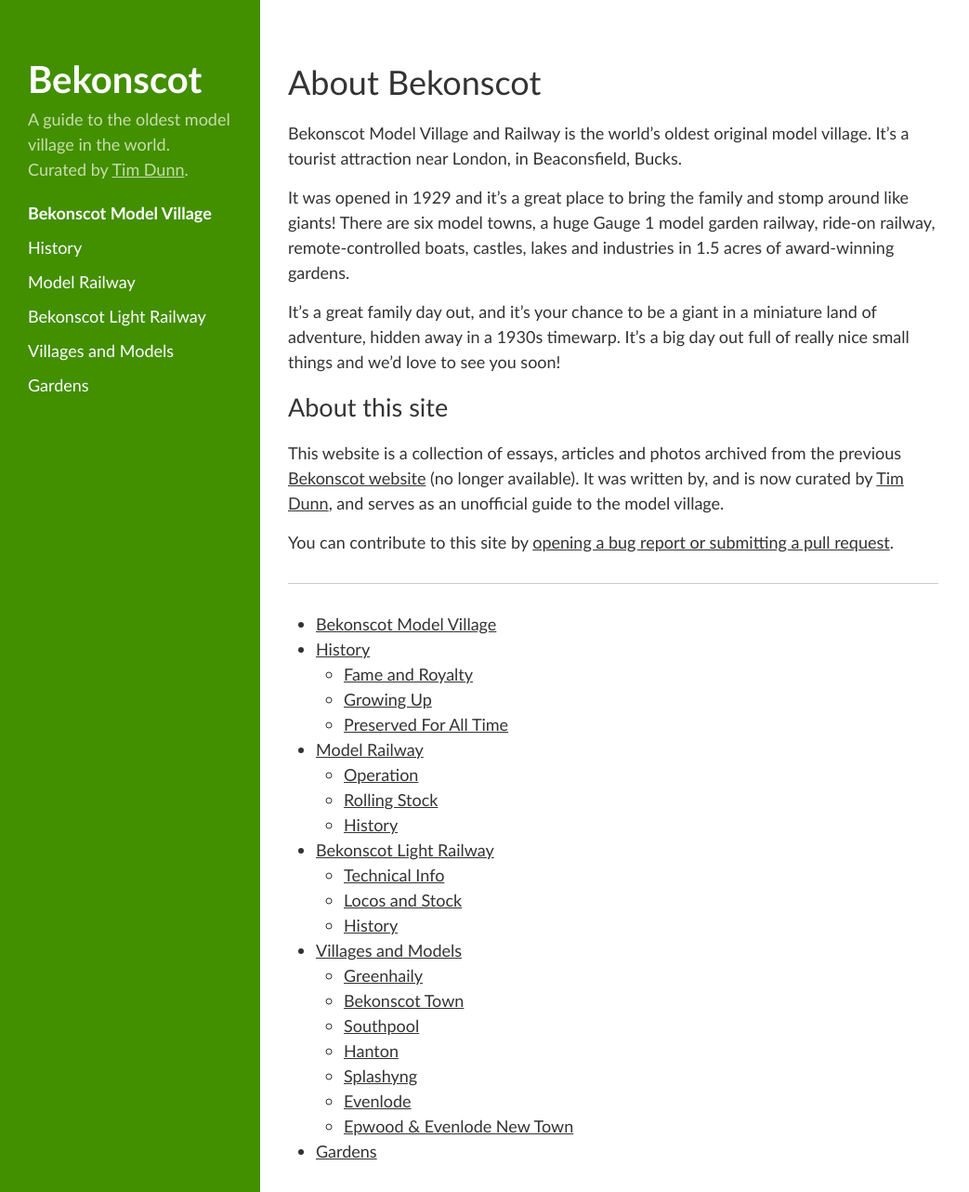
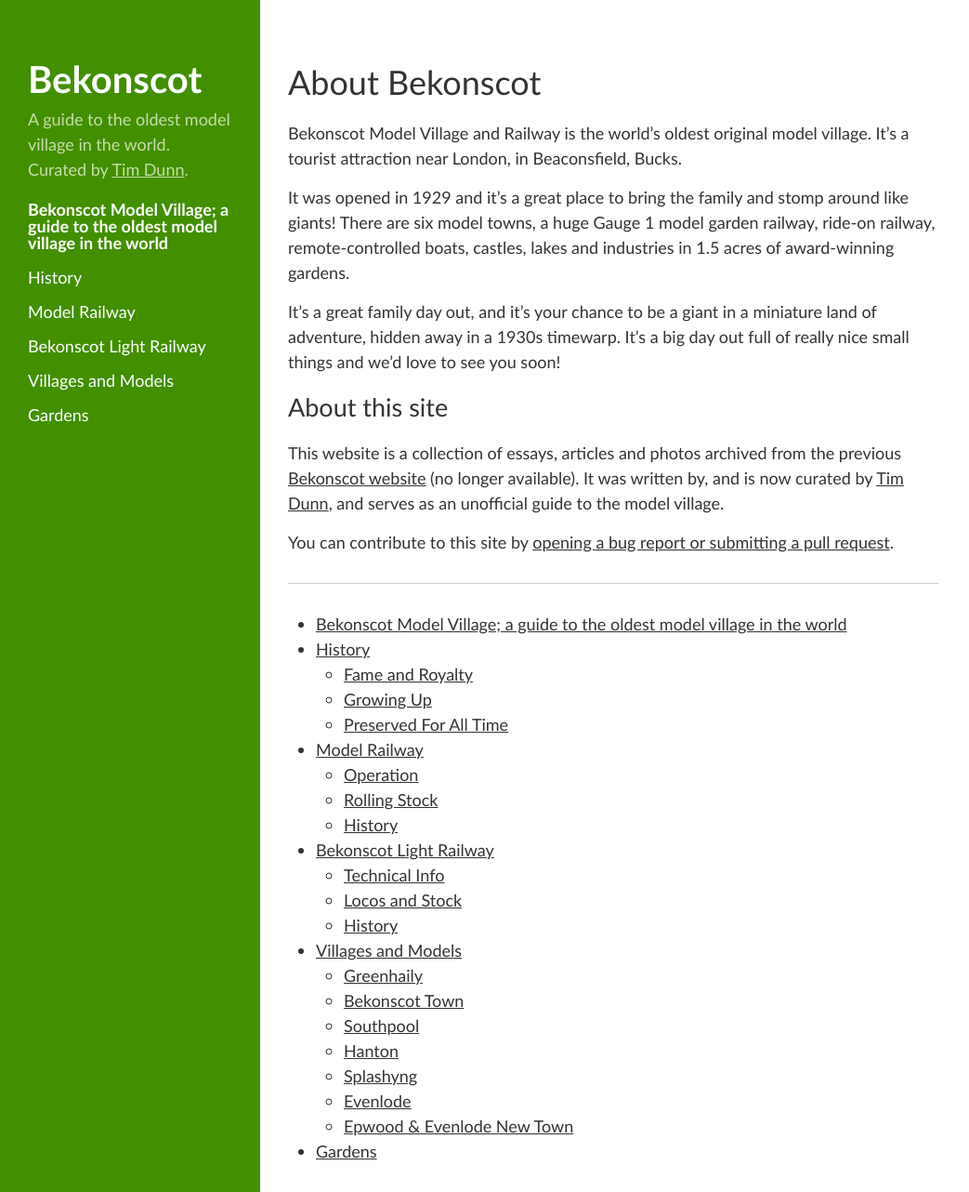
Before and after one commit to themodelvillager/bekonscot, a Jekyll site: the page built from index.md, in a window 1280 px wide and 1282 px high. Shown: the whole window at 93% size, without its empty margins (0-1043 px from the left). Built offline with Jekyll 4.4.1, drawn with Linux system fonts in a browser that asks for light colours; nearby versions of some CDN libraries.

Commit message:
Updated site title

```diff
--- a/_config.yml
+++ b/_config.yml
@@ -3,7 +3,7 @@ defaults:
     values:
       layout: "default"
 
-title: Bekonscot Model Village
+title: Bekonscot Model Village; a guide to the oldest model village in the world
 baseurl: "/bekonscot"
 url: "http://themodelvillager.github.io"
 
```
